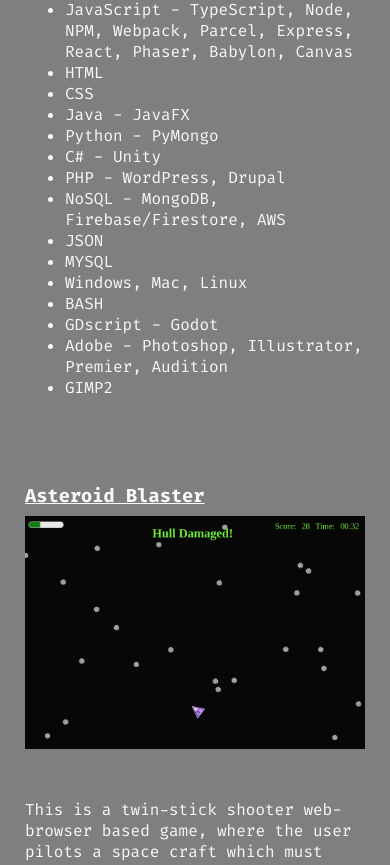
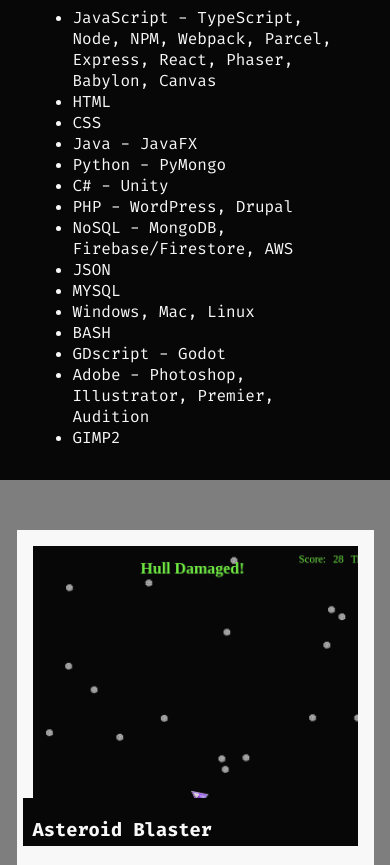
Before and after one commit to cordellbonnieux/portfolio, a React (Create React App) app: page / in a window 390 px wide. Shown: the part 1135-2000 px from the top of the page. Built offline with nearby package versions, Linux system fonts and the light colour scheme.

Commit message:
Created a wicked tilting animation for the items.

```diff
--- a/src/App.css
+++ b/src/App.css
@@ -17,7 +17,7 @@ body {
     overflow-y: hidden;
   }
   80% {
-
+    background-color:  rgba(0, 0, 0, 0.8);
   }
   99% {
     overflow-y: hidden;
@@ -242,10 +242,103 @@ main section {
   flex-wrap: wrap;
 }
 
+main #bio {
+  margin: 25px auto;
+  justify-content: center;
+}
+
 main section figure {
-  max-width: 400px;
+  max-width: 325px;
   min-width: 275px;
-  margin: 25px;
+  padding: 0 1em 1em 1em;
+}
+
+main #bio figure {
+  background-color: #000;
+}
+
+main #projects figure {
+  margin: 25px auto;
+  background-color: rgba(255,255,255,1);
+  color: #000;
+}
+
+figure {
+  margin: 0;
+}
+
+main section figure a div {
+  position: relative;
+  margin-top: 1em;
+}
+
+main section figure a div h3 {
+  position: absolute;
+  bottom: -1em;
+  background-color: #000;
+  left: -0.5em;
+  padding: 1em 2em 0.25em 0.5em;
+}
+
+@media screen and (max-width: 900px) {
+  main #bio {
+    background-color: #000;
+  }
+}
+
+/*
+* tilt animations
+*/
+@media screen and (min-width: 400px) {
+  main #projects figure {
+    animation: tilt 10s ease-in-out infinite;
+  }
+
+  main #projects figure:nth-child(2), main #projects figure:nth-child(6) {
+    animation: tilt2 15s ease-in-out infinite;
+  }
+
+  main #projects figure:nth-child(3), main #projects figure:nth-child(7) {
+    animation: tilt2 10s ease-in-out infinite;
+  }
+
+  main #projects figure:nth-child(4), main #projects figure:nth-child(8) {
+    animation-duration: 15s;
+  }
+
+  /* tilt the items */
+  @keyframes tilt {
+    0% {
+      transform: skew(0);
+    }
+    30% {
+      transform: skewX(-3deg);
+      transform: skewY(-3deg);
+    }
+    70% {
+      transform: skewX(2deg);
+      transform: skewY(2deg);
+    }
+    100% {
+      transform: skew(0deg);
+    }
+  }
+  @keyframes tilt2 {
+    0% {
+      transform: skew(0);
+    }
+    30% {
+      transform: skewX(2deg);
+      transform: skewY(2deg);
+    }
+    70% {
+      transform: skewX(-3deg);
+      transform: skewY(-3deg);
+    }
+    100% {
+      transform: skew(0deg);
+    }
+  }
 }
 
 /*
--- a/src/images.css
+++ b/src/images.css
@@ -2,7 +2,7 @@
     min-height: 300px;
     background-position: center;
     background-repeat: no-repeat;
-    background-size: contain;
+    background-size: cover;
 }
 
 .asteroids {
```
